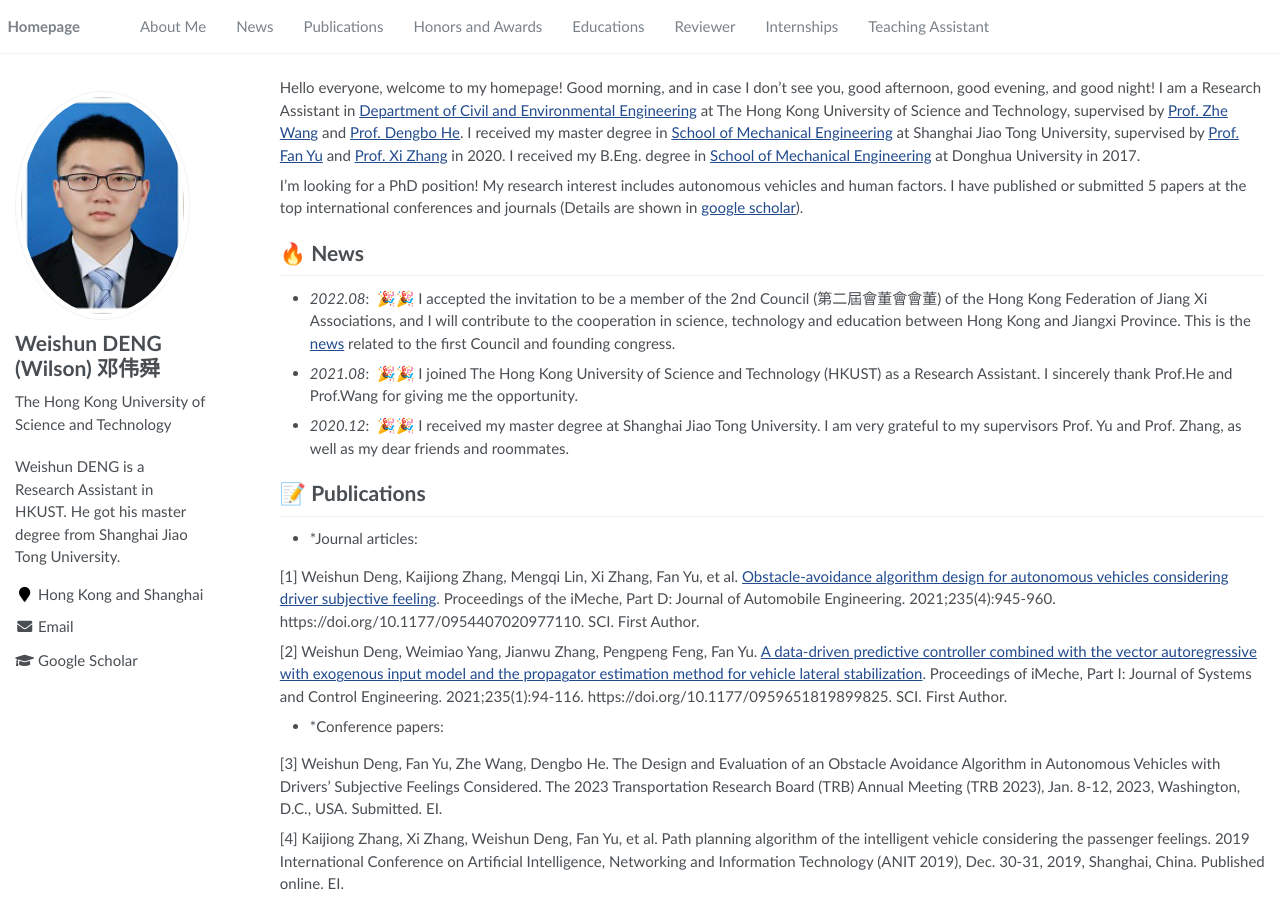
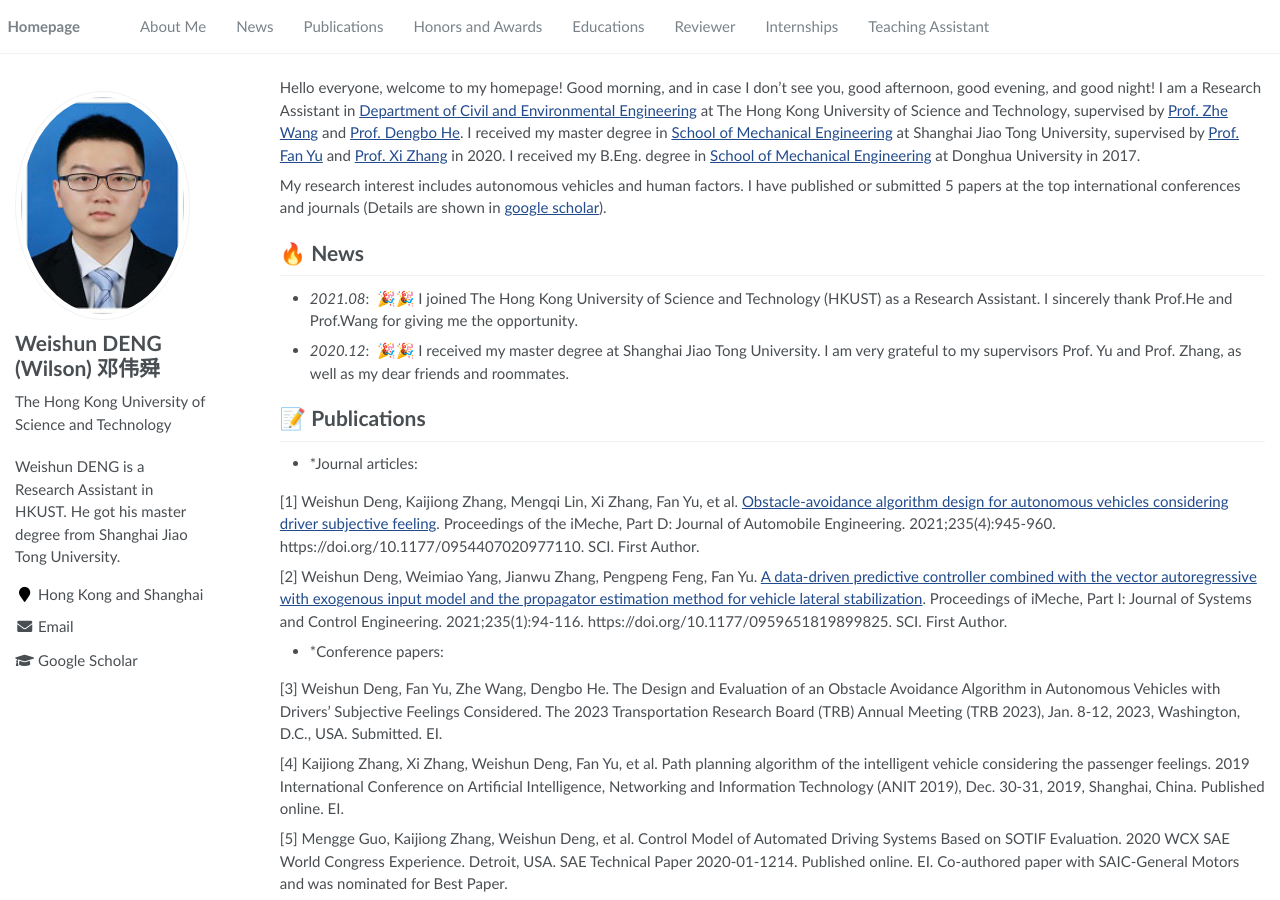
Before and after one commit to RayeRen/acad-homepage.github.io, a Jekyll site: the page built from _pages/about.md, in a window 1280 px wide and 900 px high. Built offline with Jekyll 4.4.1, drawn with Linux system fonts in a browser that asks for light colours.

Commit message:
Update about.md

```diff
--- a/_pages/about.md
+++ b/_pages/about.md
@@ -20,12 +20,10 @@
 Hello everyone, welcome to my homepage! Good morning, and in case I don't see you, good afternoon, good evening, and good night!
 I am a Research Assistant in [Department of Civil and Environmental Engineering](https://www.ce.ust.hk//) at The Hong Kong University of Science and Technology, supervised by [Prof. Zhe Wang](https://facultyprofiles.hkust.edu.hk/profiles.php?profile=walter-zhe-wang-cezhewang//) and [Prof. Dengbo He](https://seng.hkust.edu.hk/about/people/faculty/dengbo-he). I received my master degree in [School of Mechanical Engineering](https://me.sjtu.edu.cn//) at Shanghai Jiao Tong University, supervised by [Prof. Fan Yu](https://www.baidu.com/link?url=Fov8hSfLaPDQ8bdhpKv2Dq4Vdo1AvnibWXX0HnZl45Mnl9zWvRgpkaB6qnIOThfpm51qD0dy2d0Q5j40w4IcKBnFXNLq7aneEYs7TxerjF3&wd=&eqid=efadda3d00195d7000000006630b2f86) and [Prof. Xi Zhang](https://me.sjtu.edu.cn/teacher_directory1/zhangxi.html//) in 2020. I received my B.Eng. degree in [School of Mechanical Engineering](https://meccol.dhu.edu.cn//) at Donghua University in 2017.
 
-I'm looking for a PhD position! My research interest includes autonomous vehicles and human factors. I have published or submitted 5 papers at the top international conferences and journals (Details are shown in [google scholar](https://scholar.google.com/citations?user=LWC2XQEAAAAJ//)).
+My research interest includes autonomous vehicles and human factors. I have published or submitted 5 papers at the top international conferences and journals (Details are shown in [google scholar](https://scholar.google.com/citations?user=LWC2XQEAAAAJ//)).
 
 
 # 🔥 News
-- *2022.08*: &nbsp;🎉🎉 I accepted the invitation to be a member of the 2nd Council (第二屆會董會會董) of the Hong Kong Federation of Jiang Xi Associations, and I will contribute to the cooperation in science, technology and education between Hong Kong and Jiangxi Province. This is the [news](http://www.locpg.gov.cn/jsdt/2018-05/17/c_129874795.htm) related to the first Council and founding congress.
-
 - *2021.08*: &nbsp;🎉🎉 I joined The Hong Kong University of Science and Technology (HKUST) as a Research Assistant. I sincerely thank Prof.He and Prof.Wang for giving me the opportunity.
 
 - *2020.12*: &nbsp;🎉🎉 I received my master degree at Shanghai Jiao Tong University. I am very grateful to my supervisors Prof. Yu and Prof. Zhang, as well as my dear friends and roommates.
```
